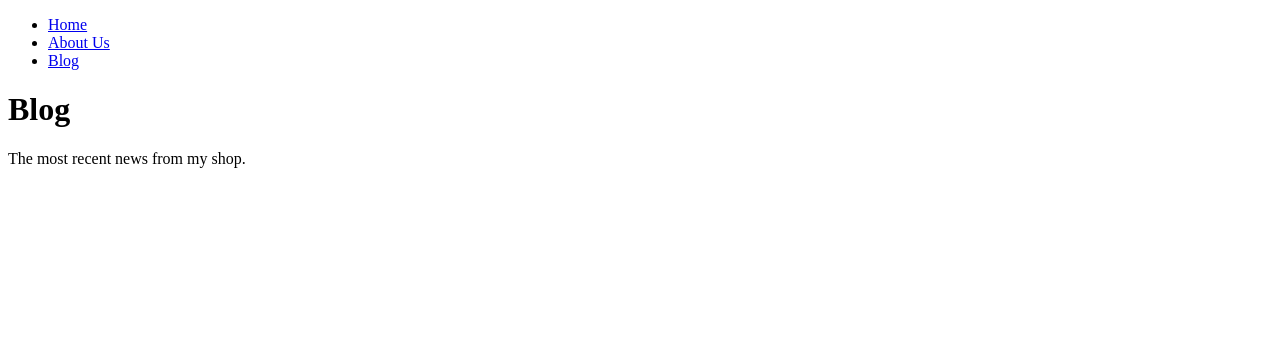
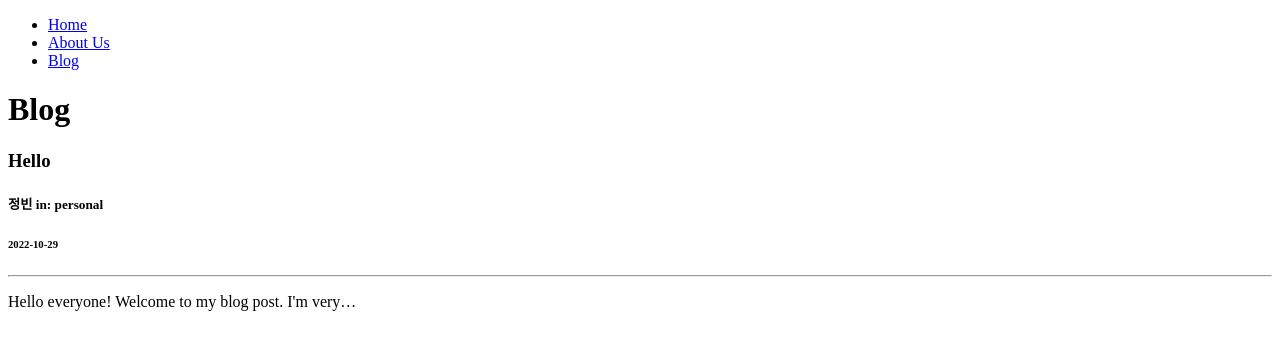
Before and after one commit to DevelopJKong/nomad-gatsby, a Gatsby site: page /blog in a window 1280 px wide. Built offline with nearby package versions, Linux system fonts and the light colour scheme; Gatsby itself is replaced by a stand-in of ours.

Commit message:
#10.11 MDX 완료

```diff
--- /dev/null
+++ b/blog-posts/Hello.mdx
@@ -0,0 +1,10 @@
+---
+title: Hello
+category: personal
+date: "2022-10-29"
+author: 정빈
+---
+
+## Hello everyone!
+
+Welcome to my blog post. I'm very happy to have you all here with me on this special ocassion.
--- a/gatsby-config.ts
+++ b/gatsby-config.ts
@@ -1,4 +1,4 @@
-import type { GatsbyConfig } from 'gatsby';
+import type { GatsbyConfig } from "gatsby";
 
 const config: GatsbyConfig = {
   siteMetadata: {
@@ -10,6 +10,7 @@
   // Learn more at: https://gatsby.dev/graphql-typegen
   graphqlTypegen: true,
   plugins: [
+    `gatsby-plugin-mdx`,
     {
       resolve: `gatsby-source-filesystem`,
       options: {
--- a/package.json
+++ b/package.json
@@ -16,8 +16,10 @@
     "typecheck": "tsc --noEmit"
   },
   "dependencies": {
+    "@mdx-js/react": "^2.3.0",
     "gatsby": "^5.3.3",
-    "gatsby-source-filesystem": "^5.3.1",
+    "gatsby-plugin-mdx": "^5.7.0",
+    "gatsby-source-filesystem": "^5.7.0",
     "react": "^18.2.0",
     "react-dom": "^18.2.0"
   },
--- a/src/pages/blog.tsx
+++ b/src/pages/blog.tsx
@@ -1,14 +1,43 @@
-import React from 'react';
-import Layout from '../components/Layout';
-import Seo from '../components/Seo';
+import React from "react";
+import Layout from "../components/Layout";
+import Seo from "../components/Seo";
+import { graphql, PageProps } from "gatsby";
 
-const blog = () => {
-   return (
-      <Layout title='Blog'>
-         <p>The most recent news from my shop.</p>
-      </Layout>
-   );
+const blog = ({ data }: PageProps<Queries.BlogPostsQuery>) => {
+  return (
+    <Layout title='Blog'>
+      <section>
+        {data.allMdx.nodes.map((file, index) => (
+          <article key={index}>
+            <h3>{file.frontmatter?.title}</h3>
+            <h5>
+              {file.frontmatter?.author} in: {file.frontmatter?.category}
+            </h5>
+            <h6>{file.frontmatter?.date}</h6>
+            <hr />
+            <p>{file.excerpt}</p>
+          </article>
+        ))}
+      </section>
+    </Layout>
+  );
 };
+
+export const query = graphql`
+  query BlogPosts {
+    allMdx {
+      nodes {
+        frontmatter {
+          author
+          category
+          date
+          title
+        }
+        excerpt(pruneLength: 50)
+      }
+    }
+  }
+`;
 
 export const Head = () => <Seo title='Blog' />;
 
```
Also changed, not shown: blog-posts/hello.md (deleted), 1 other file. Lines whose indentation alone changed are shown as unchanged.
